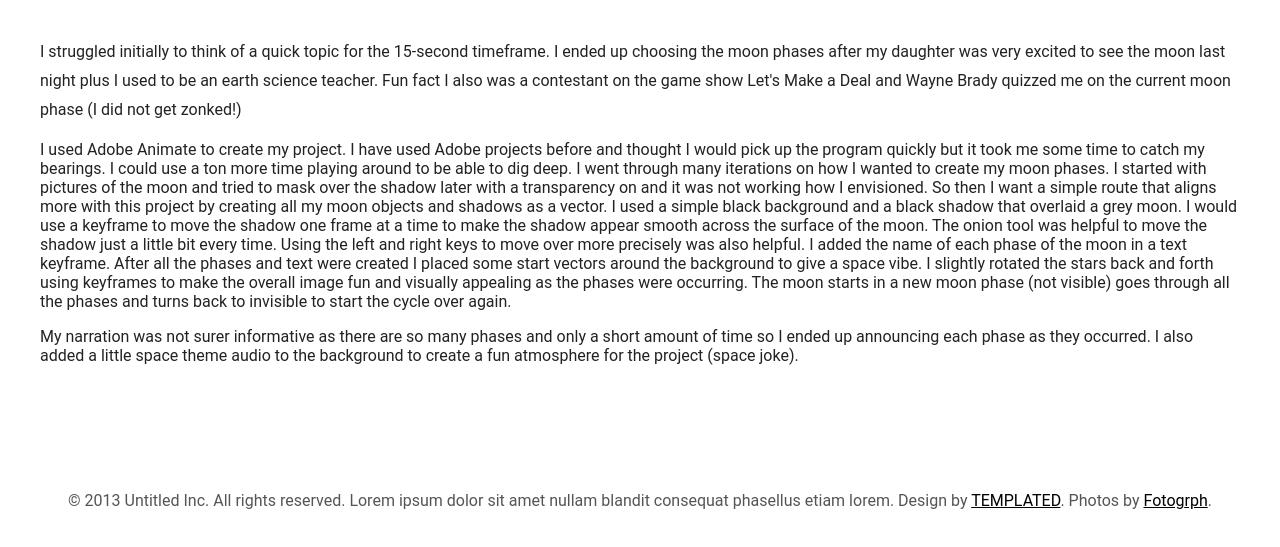
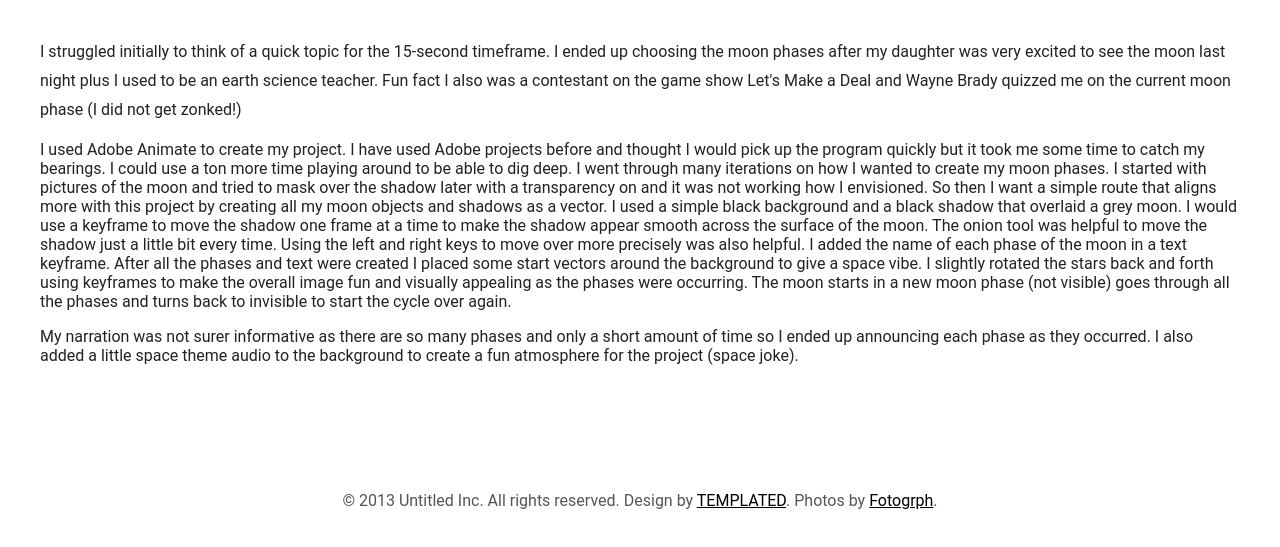
Before and after one commit to sstallis/eportfolio, a plain HTML site: page Annimation.html in a window 1280 px wide. Shown: the part 826-1373 px from the top of the page. Drawn offline with Linux system fonts and the light colour scheme.

Commit message:
Update Annimation.html

```diff
--- a/Annimation.html
+++ b/Annimation.html
@@ -91,7 +91,7 @@ My narration was not surer informative as there are so many phases and only a sh
 
 <div id="footer">
 	<!-- START FOOTER -->
-	<p>© 2013 Untitled Inc. All rights reserved. Lorem ipsum dolor sit amet nullam blandit consequat phasellus etiam lorem. Design by <a href="http://templated.co" rel="nofollow">TEMPLATED</a>.  Photos by <a href="http://fotogrph.com/">Fotogrph</a>.</p>
+	<p>© 2013 Untitled Inc. All rights reserved. Design by <a href="http://templated.co" rel="nofollow">TEMPLATED</a>.  Photos by <a href="http://fotogrph.com/">Fotogrph</a>.</p>
     <!-- END FOOTER -->
 </div>
 
```
